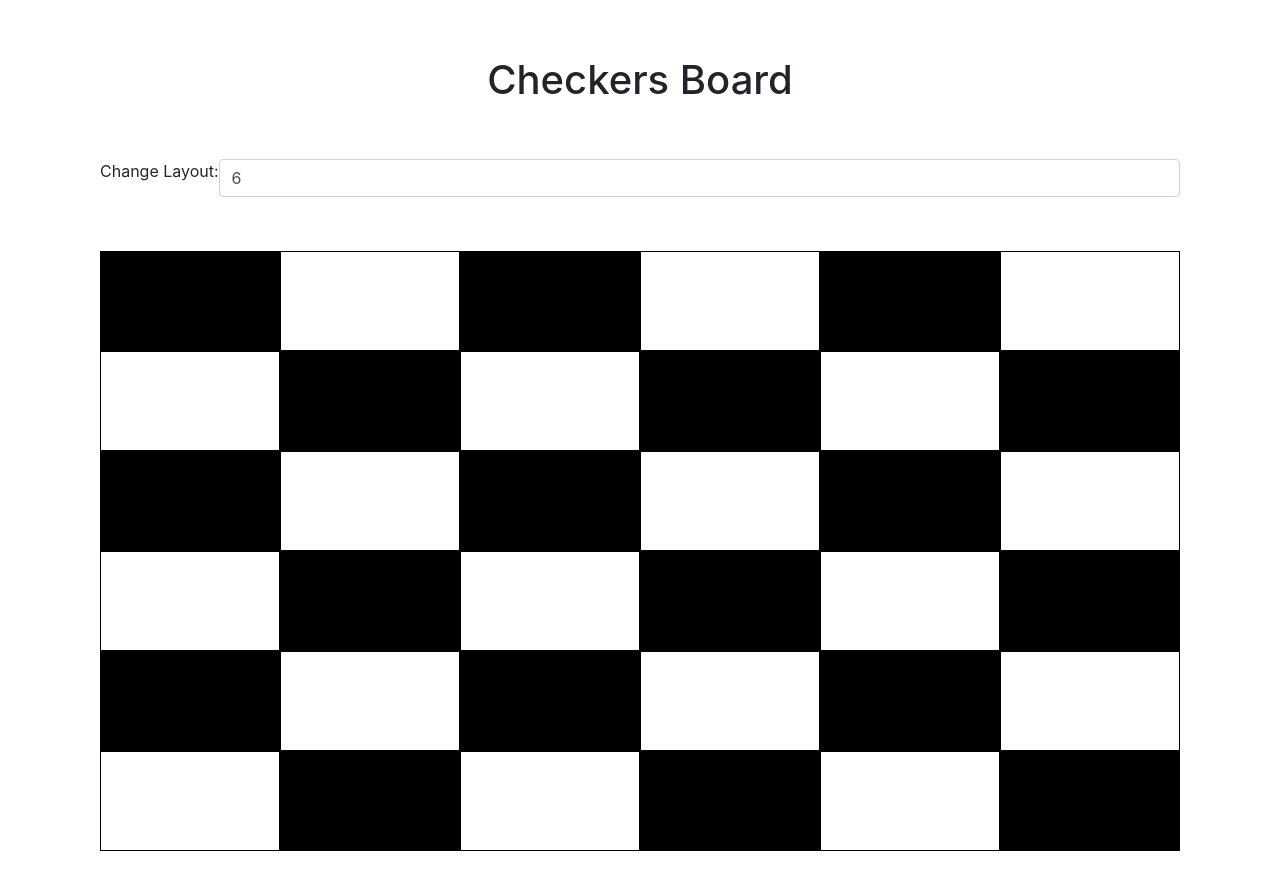
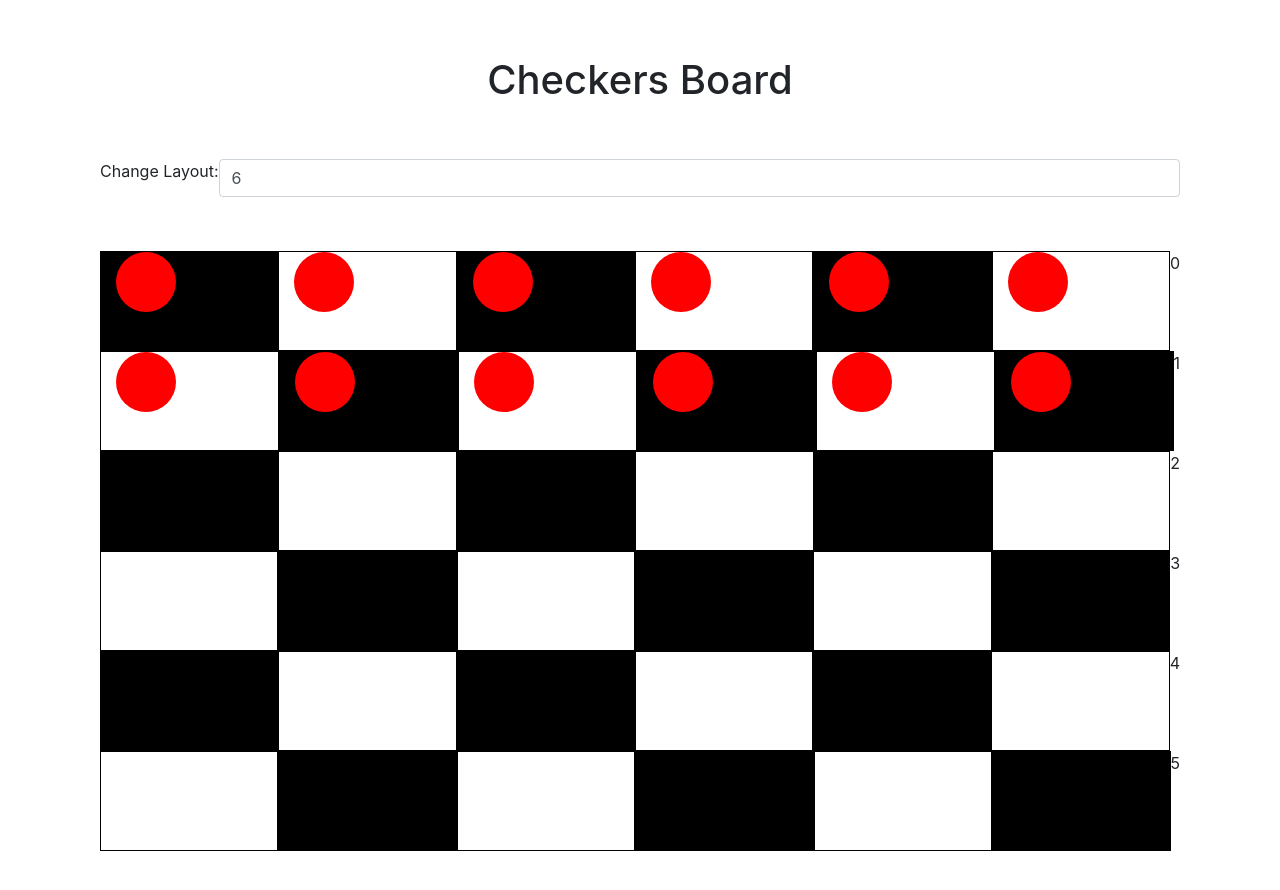
Before and after one commit to mcmalfaro140/drivenTest, a Next.js app: page / in a window 1280 px wide. Shown: the top 890 px of the page. Built offline with nearby package versions, Linux system fonts and the light colour scheme.

Commit message:
red dots added

```diff
--- a/components/Board.js
+++ b/components/Board.js
@@ -6,55 +6,70 @@ export default class Board extends React.Component{
         this.state = {
             N : 6
         }
-        this.col = this.col.bind(this);
-        this.row_even = this.row_even.bind(this);
-        this.row_odd = this.row_odd.bind(this);
+        this.row = this.row.bind(this);
+        this.col_even = this.col_even.bind(this);
+        this.col_odd = this.col_odd.bind(this);
         this.handleChange = this.handleChange.bind(this);
     }
 
-    row_even(){
-        let my_row = [];
+    componentDidMount(){
+        let first_r = document.getElementById(1);
+        first_r.childNodes.forEach((e) => {
+            console.log(e)
+        })
+        // console.log(first_r.childNodes[1])
+    }
+
+    col_even = (e) => {
+        let dot = false
+        if(e < 2){
+            dot = true
+        }
+        let my_col = [];
         for (let index = 0; index < this.state.N; index++) {
             if(index % 2 === 0){
-                my_row.push(<Col className="tiles black"></Col>)
+                my_col.push(<Col className="tiles black"><div className={dot ? "red_piece" : "" }></div></Col>)
             }else{
-                my_row.push(<Col className="tiles"></Col>)
+                my_col.push(<Col className="tiles"><div className={dot ? "red_piece" : "" }></div></Col>)
+            }
+        }
+        return my_col;
+    }
+
+    col_odd = (e) => {
+        let dot = false
+        if(e < 2){
+            dot = true
+        }
+        let my_col = [];
+        for (let index = 0; index < this.state.N; index++) {
+            if(index % 2 === 1){
+                my_col.push(<Col className="tiles black"><div className={dot ? "red_piece" : "" }></div></Col>)
+            }else{
+                my_col.push(<Col className="tiles"><div className={dot ? "red_piece" : "" }></div></Col>)
             }
 
         }
-        return my_row;
+        return my_col;
     }
 
-    row_odd(){
+    row(){
         let my_row = [];
         for (let index = 0; index < this.state.N; index++) {
-            if(index % 2 === 1){
-                my_row.push(<Col className="tiles black"></Col>)
-            }else{
-                my_row.push(<Col className="tiles"></Col>)
+            const col_even = this.col_even(index).map((e,i) => {
+                return(e)
+            })
+            const col_odd = this.col_odd(index).map((e,i) => {
+                return(e)
+            })
+            if(index % 2 === 0){
+                my_row.push(<Row key={index} id={index}>{col_even}{index}</Row>)
             }
-
+            else{
+                my_row.push(<Row key={index} id={index}>{col_odd}{index}</Row>)
+            }
         }
         return my_row;
-    }
-
-    col(){
-        let my_col = [];
-        const rows_even = this.row_even().map((e,i) => {
-            return(e)
-        })
-        const rows_odd = this.row_odd().map((e,i) => {
-            return(e)
-        })
-        for (let index = 0; index < this.state.N; index++) {
-            if(index % 2 === 0){
-                my_col.push(<Row>{rows_even}</Row>)
-            }
-            else{
-                my_col.push(<Row>{rows_odd}</Row>)
-            }
-        }
-        return my_col;
     }
 
     handleChange = (e) => {
@@ -63,7 +78,7 @@ export default class Board extends React.Component{
 
 
     render(){
-        const items = this.col().map((e,i) => {
+        const items = this.row().map((e,i) => {
             return(e)
         })
         return(
--- a/styles/comp_style/_board.scss
+++ b/styles/comp_style/_board.scss
@@ -15,3 +15,17 @@
 .black{
     background-color: black;
 }
+
+.red_piece{
+    width: 60px;
+    height: 60px;
+    background-color: red;
+    border-radius: 30px;
+}
+
+.black_piece{
+    width: 60px;
+    height: 60px;
+    background-color: rgb(78, 78, 78);
+    border-radius: 30px;
+}
```
